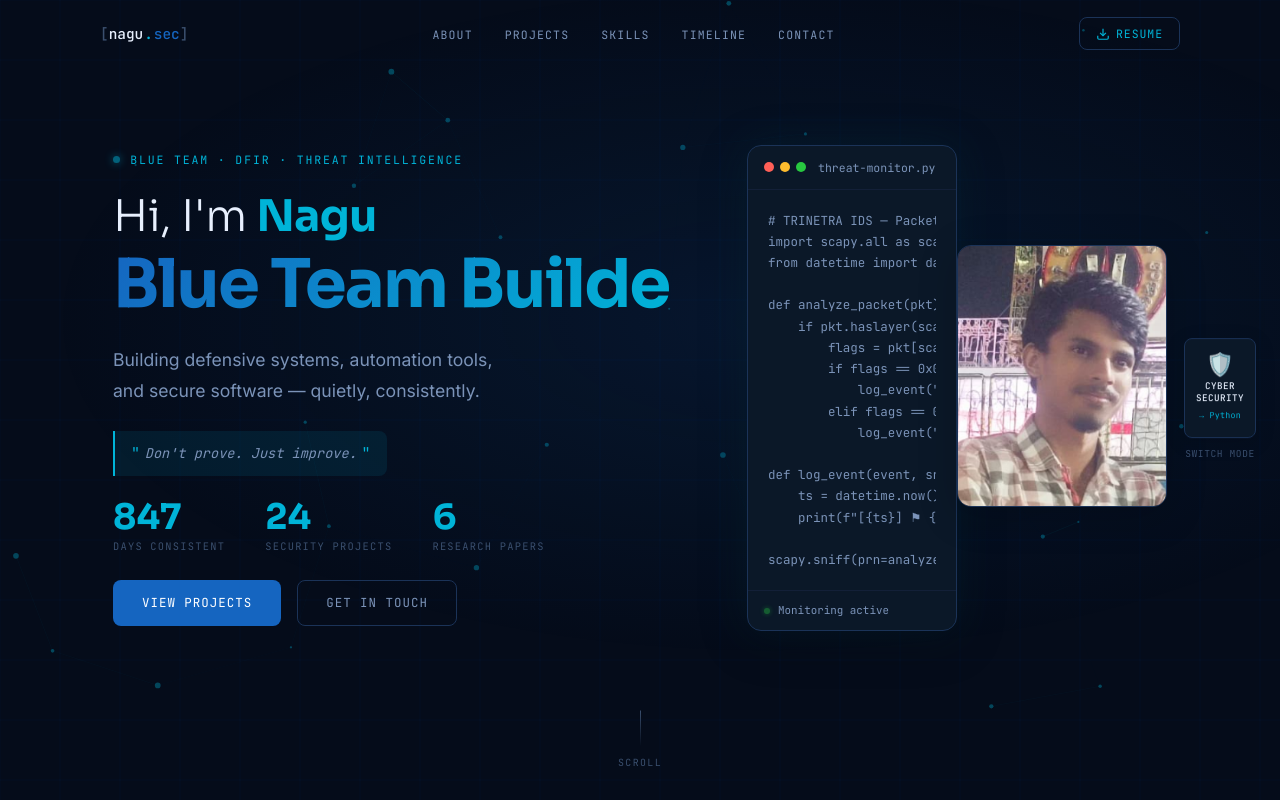
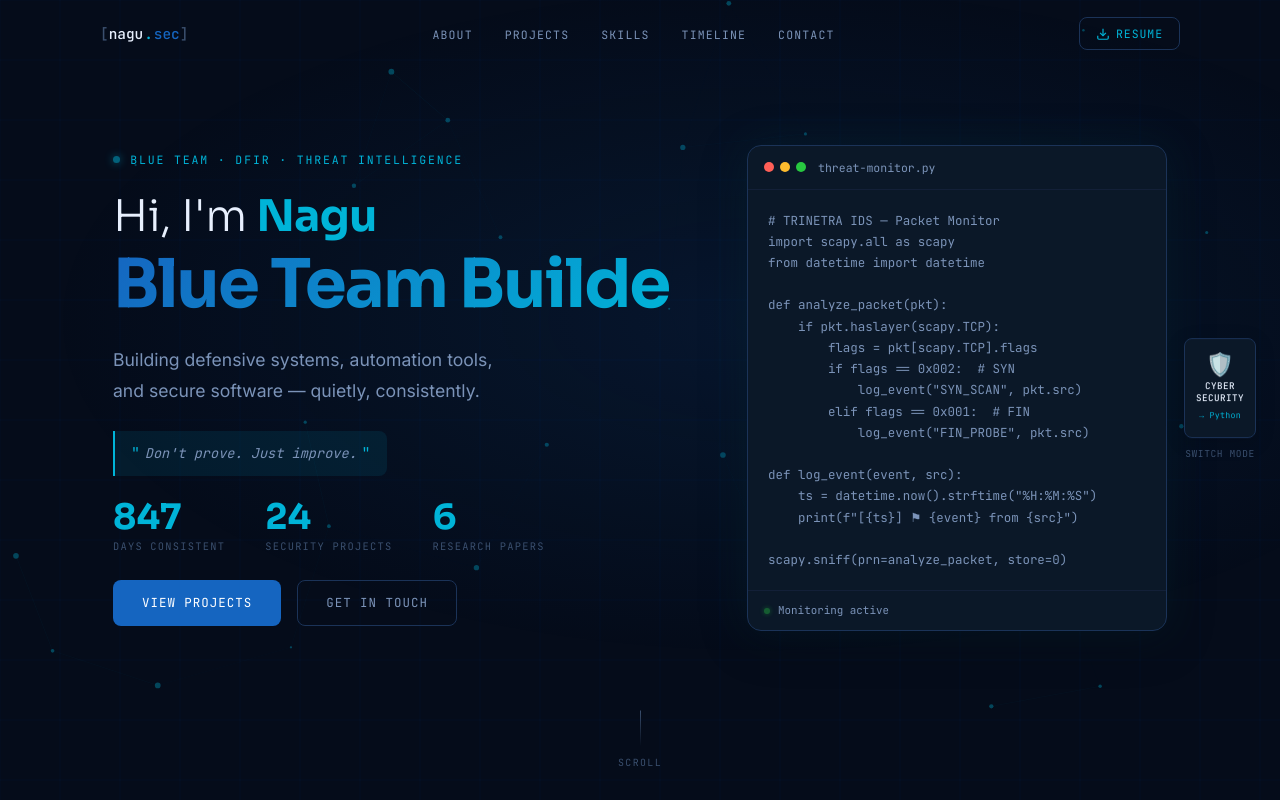
Before and after one commit to NARASIMHAMURTHY4616/PORTFOLIO, a plain HTML site: page index.html in a window 1280 px wide. Shown: the top 800 px of the page. Drawn offline with Linux system fonts and the light colour scheme.

Commit message:
removing the image

```diff
--- a/index.html
+++ b/index.html
@@ -143,11 +143,6 @@
               <span class="hcard-status-dot"></span>
               <span id="hcard-status">Monitoring active</span>
             </div>
-          </div>
-          <!-- ── PROFILE PHOTOS (dual view) ───────────────────────────── -->
-          <div class="hero-photos" id="hero-photos">
-            <img src="https://raw.githubusercontent.com/NARASIMHAMURTHY4616/PORTFOLIO/main/Screenshot%20from%202026-06-30%2014-15-41.png" alt="Nagu — primary photo" class="hero-photo hero-photo-1" id="hero-photo-1"/>
-
           </div>
         </div>
       </div>
```
